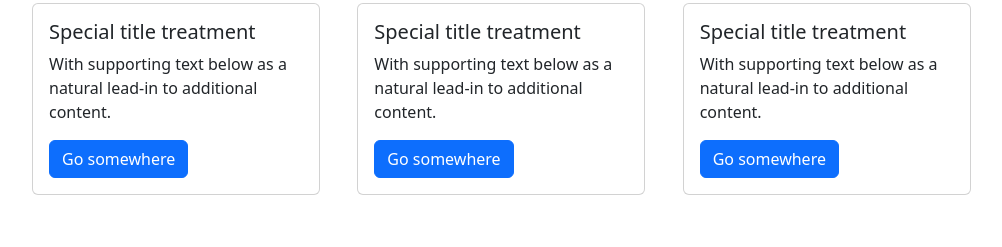
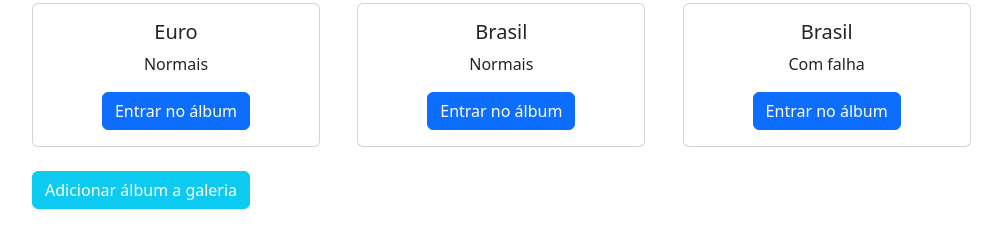
Before and after one commit to SamuelCandido/lastprog, a plain HTML site: page front/html/galeria.html in a window 1280 px wide. Shown: the part 53-300 px from the top of the page, without its empty margins (132-1134 px from the left). Drawn offline with nearby package versions, Linux system fonts and the light colour scheme; no server answers.

Commit message:
Criando part front dos albums na galeria

```diff
--- a/front/html/galeria.html
+++ b/front/html/galeria.html
@@ -35,32 +35,66 @@
 
     <div class="row">
         <div class="col">
-            <div class="card" style="width: 18rem;">
+            <div class="card" style="width: 18rem; text-align: center;">
                 <div class="card-body">
-                    <h5 class="card-title">Special title treatment</h5>
-                    <p class="card-text">With supporting text below as a natural lead-in to additional content.</p>
-                    <a href="#" class="btn btn-primary">Go somewhere</a>
+                    <h5 class="card-title">Euro</h5>
+                    <p class="card-text">Normais</p>
+                    <a onclick="location.href='album.html'" class="btn btn-primary">Entrar no álbum</a>
                 </div>
             </div>
         </div>
         <div class="col">
-            <div class="card" style="width: 18rem;">
+            <div class="card" style="width: 18rem; text-align: center;">
                 <div class="card-body">
-                    <h5 class="card-title">Special title treatment</h5>
-                    <p class="card-text">With supporting text below as a natural lead-in to additional content.</p>
-                    <a href="#" class="btn btn-primary">Go somewhere</a>
+                    <h5 class="card-title">Brasil</h5>
+                    <p class="card-text">Normais</p>
+                    <a onclick="location.href='album.html'" class="btn btn-primary">Entrar no álbum</a>
                 </div>
             </div>
         </div>
         <div class="col">
-            <div class="card" style="width: 18rem;">
+            <div class="card" style="width: 18rem; text-align: center;">
                 <div class="card-body">
-                    <h5 class="card-title">Special title treatment</h5>
-                    <p class="card-text">With supporting text below as a natural lead-in to additional content.</p>
-                    <a href="#" class="btn btn-primary">Go somewhere</a>
+                    <h5 class="card-title">Brasil</h5>
+                    <p class="card-text">Com falha</p>
+                    <a onclick="location.href='album.html'" class="btn btn-primary">Entrar no álbum</a>
                 </div>
             </div>
         </div>
     </div>
 
+    <br>
+
+    <!-- Botão que faz descer o modal -->
+    <button id="btAddMoney" type="button" class="btn btn-info" style="color: white;" data-bs-toggle="modal" data-bs-target="#staticBackdrop">
+        Adicionar álbum a galeria
+    </button>
+
+    <!-- Modal- Vcs vao mudar tudo que tem moeda para cedula -->
+    <div class="modal fade" id="staticBackdrop" data-bs-backdrop="static" data-bs-keyboard="false" tabindex="-1" aria-labelledby="staticBackdropLabel" aria-hidden="true">
+    <div class="modal-dialog">
+        <div class="modal-content">
+
+        <div class="modal-header">
+            <h5 class="modal-title" id="staticBackdropLabel">Criando seu álbum</h5>
+            <button type="button" class="btn-close" data-bs-dismiss="modal" aria-label="Close"></button>
+        </div>
+
+        <div class="modal-body">
+            <form action="https://localhost:5000" onsubmit="return false;" enctype="multipart/form-data" id="meuform">
+            <div class="form-floating mb-4">
+                <input type="text" class="form-control form-control-lg" placeholder="Ex.: Brasil" id="nickalbum"></input>
+                <label class="form-label" for="nickalbum">Nome do pais do álbum</label>
+            </div>
+            <br>
+            </form>
+        </div>
+        <div class="modal-footer">
+            <button type="button" class="btn btn-danger" data-bs-dismiss="modal">Fechar</button>
+            <button id="btIncluir" type="button" class="btn btn-info" style="color: white;">Enviar</button>
+        </div>
+        </div>
+    </div>
+    </div>
+
 </body>
```
